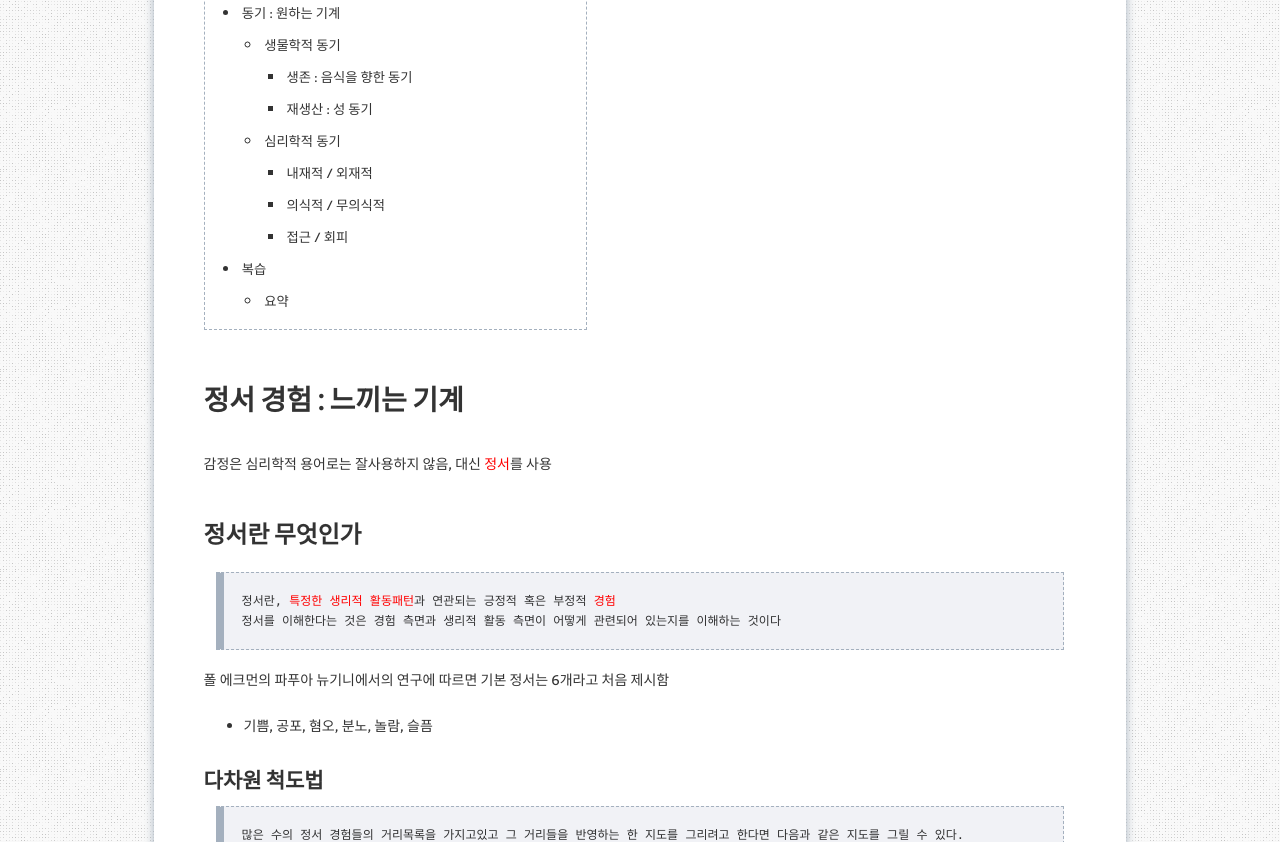
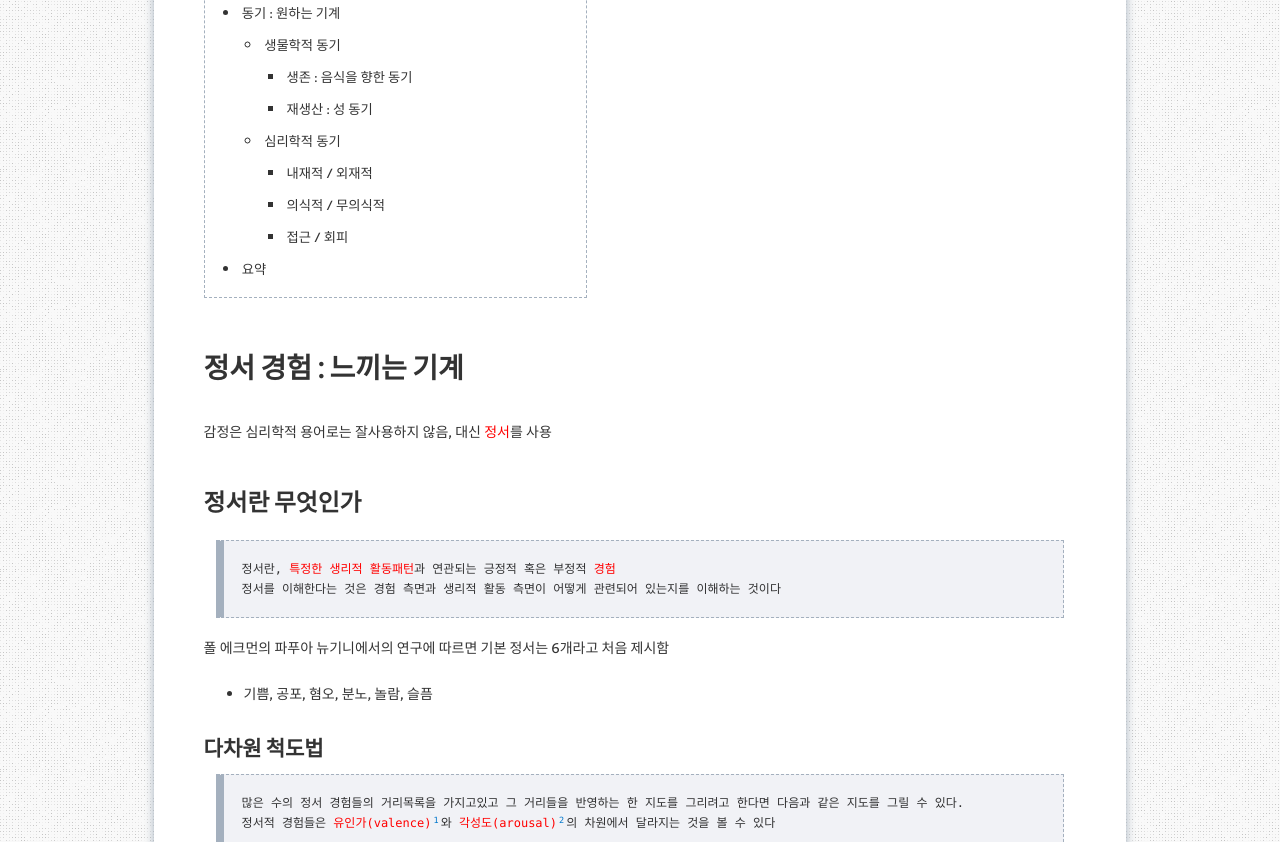
Before and after one commit to aristohyun/aristohyun.github.io, a Jekyll site: the page built from _posts/2021-09-01-psychology_08.md, in a window 1280 px wide and 900 px high, scrolled down 829 px, cut to the strip 0-842 px from the top of the window. Built offline with Jekyll 4.4.1, drawn with Linux system fonts in a browser that asks for light colours; comment, search, counter and statistics services are not loaded.

Commit message:
Update 2021-09-01-psychology_08.md

```diff
--- a/_posts/2021-09-01-psychology_08.md
+++ b/_posts/2021-09-01-psychology_08.md
@@ -375,9 +375,7 @@ DHEA라는 호르몬은 성적 욕망의 초기 출현에 관련된 것으로
 |<red>[고회피]  잘못을 저지르는 것에 대해 걱정한다</red>|
 
 
-# 복습
-
-## 요약
+# 요약
 
 #### 정서 경험 : 느끼는 기계
 
```
